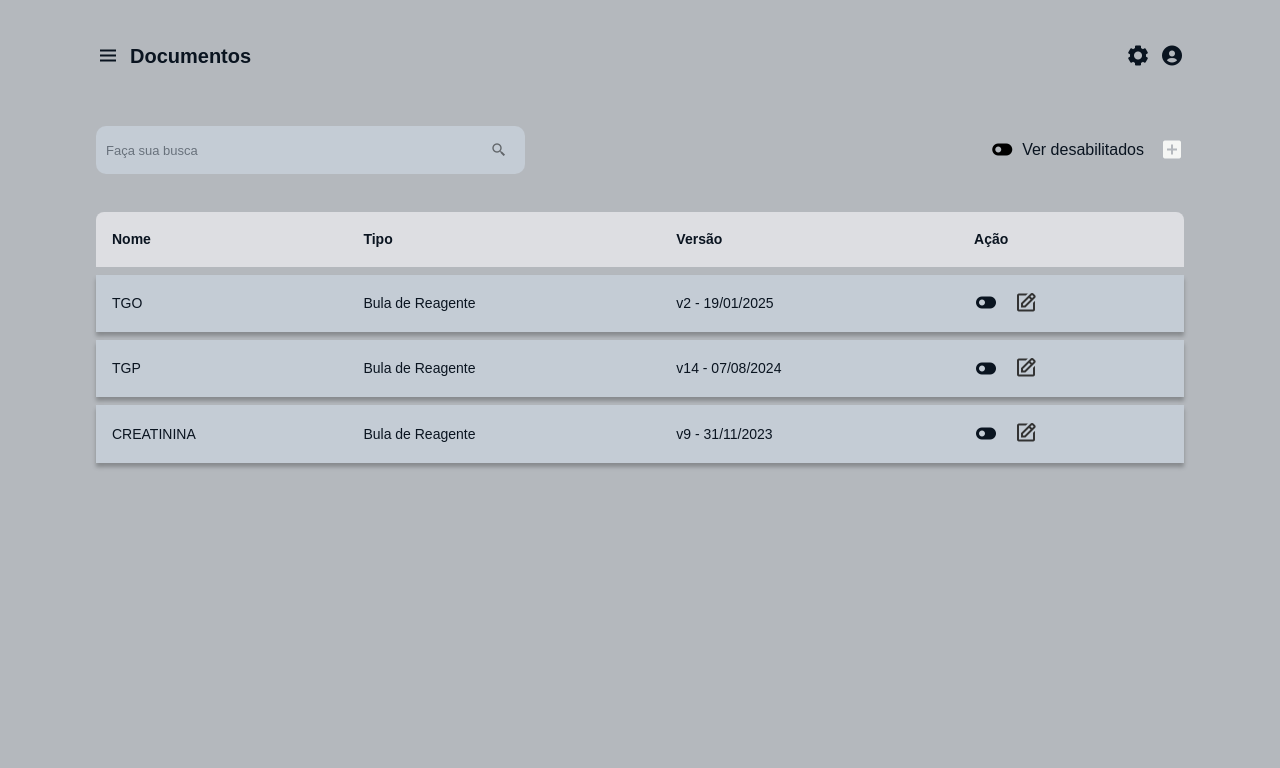
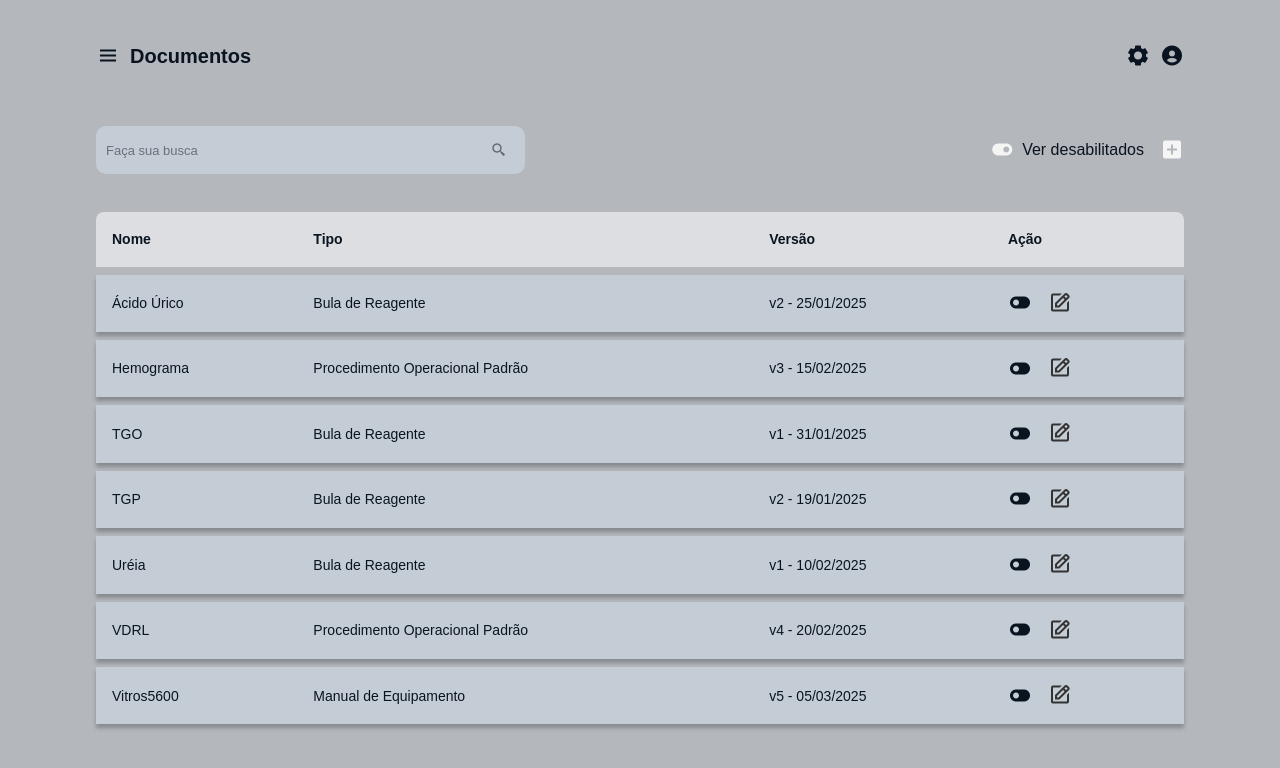
Before and after one commit to lspraciano/med-doc-expert, a React (Vite) app: page /documents in a window 1280 px wide. Shown: the top 768 px of the page. Built offline with nearby package versions, Linux system fonts and the light colour scheme.

Commit message:
feat: create basic functions

```diff
--- a/src/components/SwitchIcon/SwitchIcon.index.jsx
+++ b/src/components/SwitchIcon/SwitchIcon.index.jsx
@@ -1,4 +1,3 @@
-import React, {useState} from "react";
 import PropTypes from "prop-types";
 import "./switch-icon.css";
 
@@ -8,18 +7,14 @@ export const SwitchIcon = (
         iconTwo,
         onSwitch,
         label,
-        initialState = false,
+        value = false,
     }
 ) => {
-
-    const [isSwitched, setIsSwitched] = useState(initialState);
-
     const handleToggle = (event) => {
         event.stopPropagation();
-        const newState = !isSwitched;
-        setIsSwitched(newState);
+        const newValue = !value;
         if (onSwitch) {
-            onSwitch(newState);
+            onSwitch(newValue);
         }
     };
 
@@ -30,10 +25,10 @@ export const SwitchIcon = (
         >
             <div className="switch-icon__icon">
                 {
-                    isSwitched ?
+                    value ?
+                        iconOne
+                        :
                         iconTwo
-                        :
-                        iconOne
                 }
             </div>
             {
@@ -52,5 +47,5 @@ SwitchIcon.propTypes = {
     iconTwo: PropTypes.node.isRequired,
     onSwitch: PropTypes.func,
     label: PropTypes.string,
-    initialState: PropTypes.bool,
+    value: PropTypes.bool,
 };
--- a/src/pages/DocumentsPage/DocumentRegister/DocumentRegister.index.jsx
+++ b/src/pages/DocumentsPage/DocumentRegister/DocumentRegister.index.jsx
@@ -3,13 +3,29 @@ import {BasicInput} from "../../../components/BasicInput/BasicInput.index.jsx";
 import {DropFile} from "../../../components/DropFile/DropFile.index.jsx";
 import {OutlinedButton} from "../../../components/OutlinedButton/OutlinedButton.index.jsx";
 import PropTypes from "prop-types";
+import {useState} from "react";
 
 export const DocumentRegister = (
     {
         closeModal,
-        saveDocument
+        saveDocument,
+        initialData
     }
 ) => {
+    const [name, setName] = useState(initialData?.name || "");
+    const [type, setType] = useState(initialData?.type || "");
+    const [version, setVersion] = useState(initialData?.version || "");
+
+    const handleSave = () => {
+        const newDoc = {
+            name,
+            type,
+            version,
+            createdAt: initialData?.createdAt || new Date().toISOString()
+        };
+        saveDocument(newDoc);
+    };
+
     return (
         <div className={"document-register"}>
             <div className={"document-register__title-zone"}>
@@ -28,18 +44,30 @@ export const DocumentRegister = (
                         label={"Nome"}
                         placeholder={"Nome"}
                         isPassword={false}
+                        value={name}
+                        onChange={
+                            (event) => setName(event.target.value)
+                        }
                     />
                     <BasicInput
                         id={"2"}
                         label={"Tipo"}
                         placeholder={"Tipo"}
                         isPassword={false}
+                        value={type}
+                        onChange={
+                            (event) => setType(event.target.value)
+                        }
                     />
                     <BasicInput
                         id={"3"}
                         label={"Versão"}
                         placeholder={"Versão"}
                         isPassword={false}
+                        value={version}
+                        onChange={
+                            (event) => setVersion(event.target.value)
+                        }
                     />
                 </div>
                 <div className={"document-register__inputs-zone__drop-file-zone"}>
@@ -60,7 +88,7 @@ export const DocumentRegister = (
                 <div className={"document-register__button-zone__save-button"}>
                     <OutlinedButton
                         label={"Salvar"}
-                        onClick={saveDocument}
+                        onClick={handleSave}
                     />
                 </div>
 
@@ -72,5 +100,6 @@ export const DocumentRegister = (
 
 DocumentRegister.prototype = {
     closeModal: PropTypes.func.isRequired,
-    saveDocument: PropTypes.func.isRequired
+    saveDocument: PropTypes.func.isRequired,
+    initialData: PropTypes.object
 }
--- a/src/pages/DocumentsPage/DocumentsPage.index.jsx
+++ b/src/pages/DocumentsPage/DocumentsPage.index.jsx
@@ -6,17 +6,56 @@ import {DocumentsTable} from "./DocumentsTable/DocumentsTable.index.jsx";
 import {useState} from "react";
 import {BasicModal} from "../../components/BasicModal/BasicModal.index.jsx";
 import {DocumentRegister} from "./DocumentRegister/DocumentRegister.index.jsx";
+import documentsDB from "./documentsDB.json";
 
 export const DocumentsPage = () => {
     const [isModalOpen, setIsModalOpen] = useState(false);
-    const data = [
-        {id: 1, name: "TGO", type: "Bula de Reagente", version: "v2 - 19/01/2025"},
-        {id: 2, name: "TGP", type: "Bula de Reagente", version: "v14 - 07/08/2024"},
-        {id: 3, name: "CREATININA", type: "Bula de Reagente", version: "v9 - 31/11/2023"},
-    ];
+    const [documents, setDocuments] = useState(documentsDB);
+    const [editingDoc, setEditingDoc] = useState(null);
+    const [showInactiveDocuments, setShowInactiveDocuments] = useState(false);
+    const [searchTerm, setSearchTerm] = useState("");
     const handleEdit = (id) => {
-        console.log("Editar item com id:", id);
+        const docToEdit = documents.find((doc) => doc.id === id);
+        setEditingDoc(docToEdit);
+        setIsModalOpen(true);
     };
+
+    const handleSaveDocument = (doc) => {
+        if (editingDoc) {
+            const updatedDocuments = documents.map((item) =>
+                item.id === editingDoc.id ? {...item, ...doc} : item
+            );
+            setDocuments(updatedDocuments);
+            setEditingDoc(null);
+        } else {
+            const newDoc = {...doc, isActive: true};
+            const newDocWithId = {id: documents.length + 1, ...newDoc};
+            setDocuments((prev) => [...prev, newDocWithId]);
+        }
+
+        setIsModalOpen(false);
+    };
+
+    const handleToggleActive = (id) => {
+        const updatedDocuments = documents.map((doc) =>
+            doc.id === id ? {...doc, isActive: !doc.isActive} : doc
+        );
+        setDocuments(updatedDocuments);
+    };
+
+    const handleToggleShowInactiveDocuments = (switchValue) => {
+        setShowInactiveDocuments(switchValue);
+    }
+
+    const handleAddClick = () => {
+        setEditingDoc(null);
+        setIsModalOpen(true);
+    }
+
+    const handleCloseModal = () => {
+        setIsModalOpen(false);
+        setEditingDoc(null);
+    }
 
     return (
         <BasicPageLayout
@@ -26,12 +65,9 @@ export const DocumentsPage = () => {
                 isOpen={isModalOpen}
             >
                 <DocumentRegister
-                    closeModal={
-                        () => setIsModalOpen(false)
-                    }
-                    saveDocument={
-                        () => setIsModalOpen(false)
-                    }
+                    closeModal={handleCloseModal}
+                    saveDocument={handleSaveDocument}
+                    initialData={editingDoc}
                 />
             </BasicModal>
             <div className={"documents"}>
@@ -41,6 +77,8 @@ export const DocumentsPage = () => {
                             id={"1"}
                             placeholder={"Faça sua busca"}
                             icon={<i className="bx bx-search-alt-2"></i>}
+                            value={searchTerm}
+                            onChange={(event) => setSearchTerm(event.target.value)}
                         />
                     </div>
                     <div className={"documents__input-zone__actions-zone"}>
@@ -48,20 +86,28 @@ export const DocumentsPage = () => {
                             iconOne={<i className="bx bxs-toggle-left"></i>}
                             iconTwo={<i className="bx bxs-toggle-right"></i>}
                             label={"Ver desabilitados"}
+                            onSwitch={handleToggleShowInactiveDocuments}
+                            value={showInactiveDocuments}
                         />
                         <i
                             className="bx bxs-plus-square"
-                            onClick={
-                                () => setIsModalOpen(true)
-                            }
+                            onClick={handleAddClick}
                         >
                         </i>
                     </div>
                 </div>
                 <div className={"documents__table-zone"}>
                     <DocumentsTable
-                        data={data}
+                        data={
+                            documents
+                                .filter((doc) => (showInactiveDocuments || doc.isActive))
+                                .filter((doc) =>
+                                    doc.name.toLowerCase().includes(searchTerm.toLowerCase())
+                                )
+                                .sort((a, b) => a.name.localeCompare(b.name))
+                        }
                         onEdit={handleEdit}
+                        onToggleActive={handleToggleActive}
                     />
                 </div>
             </div>
--- a/src/pages/DocumentsPage/DocumentsTable/DocumentsTable.index.jsx
+++ b/src/pages/DocumentsPage/DocumentsTable/DocumentsTable.index.jsx
@@ -5,7 +5,8 @@ import {SwitchIcon} from "../../../components/SwitchIcon/SwitchIcon.index.jsx";
 export const DocumentsTable = (
     {
         data,
-        onEdit
+        onEdit,
+        onToggleActive
     }
 ) => {
     return (
@@ -36,6 +37,8 @@ export const DocumentsTable = (
                                     iconTwo={
                                         <i className="bx bxs-toggle-right"></i>
                                     }
+                                    value={row.isActive}
+                                    onSwitch={() => onToggleActive(row.id)}
                                 />
                                 <button
                                     onClick={
@@ -66,5 +69,6 @@ DocumentsTable.propTypes = {
             }
         )
     ).isRequired,
-    onEdit: PropTypes.func.isRequired
+    onEdit: PropTypes.func.isRequired,
+    onToggleActive: PropTypes.func.isRequired
 };
--- /dev/null
+++ b/src/pages/DocumentsPage/documentsDB.json
@@ -0,0 +1,65 @@
+[
+  {
+    "id": 1,
+    "name": "TGP",
+    "type": "Bula de Reagente",
+    "fileName": "...",
+    "content": "...",
+    "version": "v2 - 19/01/2025",
+    "isActive": true
+  },
+  {
+    "id": 2,
+    "name": "TGO",
+    "type": "Bula de Reagente",
+    "fileName": "...",
+    "content": "...",
+    "version": "v1 - 31/01/2025",
+    "isActive": true
+  },
+  {
+    "id": 3,
+    "name": "Hemograma",
+    "type": "Procedimento Operacional Padrão",
+    "fileName": "...",
+    "content": "...",
+    "version": "v3 - 15/02/2025",
+    "isActive": true
+  },
+  {
+    "id": 4,
+    "name": "Vitros5600",
+    "type": "Manual de Equipamento",
+    "fileName": "...",
+    "content": "...",
+    "version": "v5 - 05/03/2025",
+    "isActive": true
+  },
+  {
+    "id": 5,
+    "name": "Uréia",
+    "type": "Bula de Reagente",
+    "fileName": "...",
+    "content": "...",
+    "version": "v1 - 10/02/2025",
+    "isActive": true
+  },
+  {
+    "id": 6,
+    "name": "VDRL",
+    "type": "Procedimento Operacional Padrão",
+    "fileName": "...",
+    "content": "...",
+    "version": "v4 - 20/02/2025",
+    "isActive": true
+  },
+  {
+    "id": 7,
+    "name": "Ácido Úrico",
+    "type": "Bula de Reagente",
+    "fileName": "...",
+    "content": "...",
+    "version": "v2 - 25/01/2025",
+    "isActive": true
+  }
+]
```
Also changed, not shown: src/pages/DocumentChatPage/Chat/Chat.index.jsx (+50 -3 lines).
